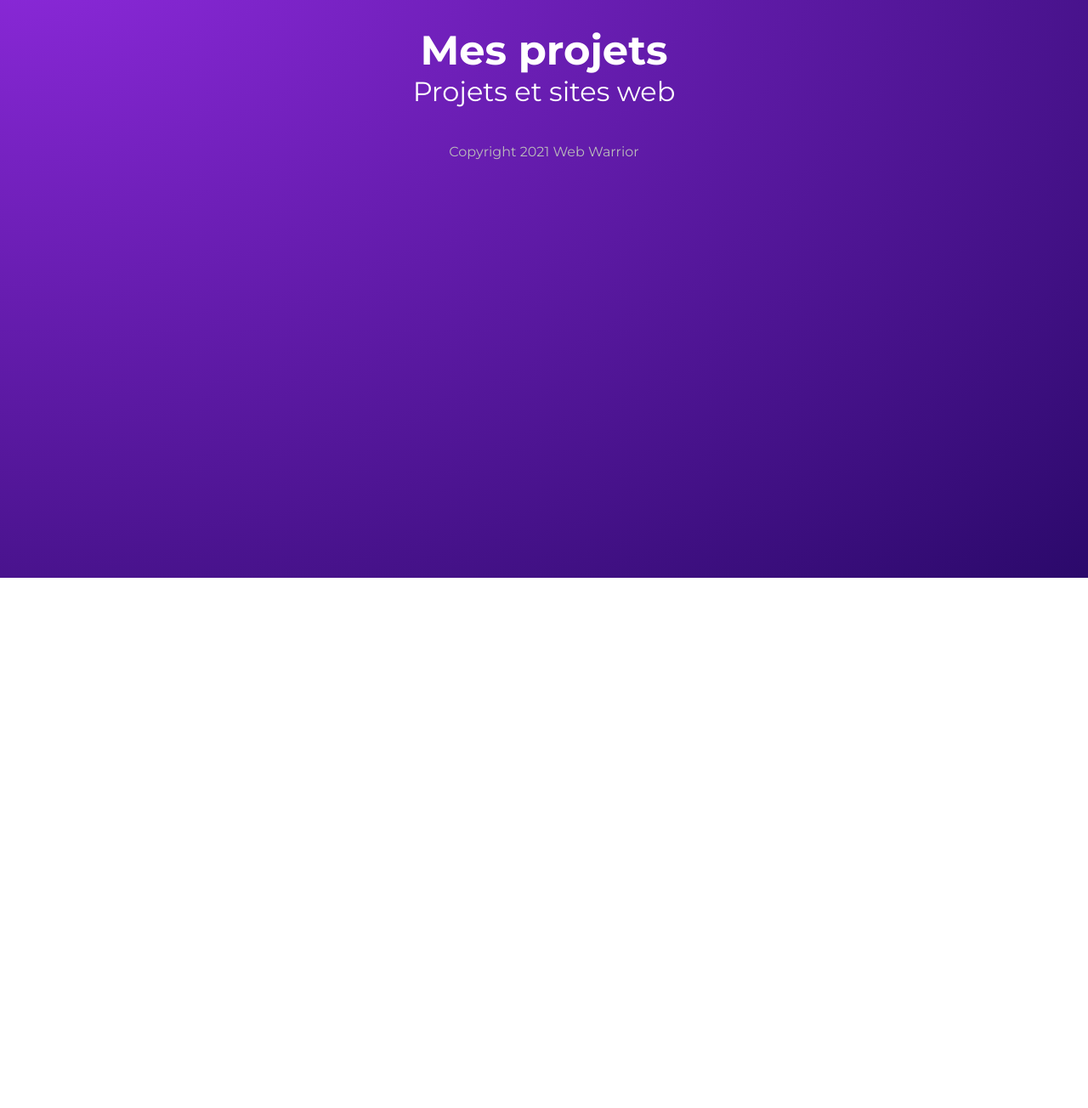
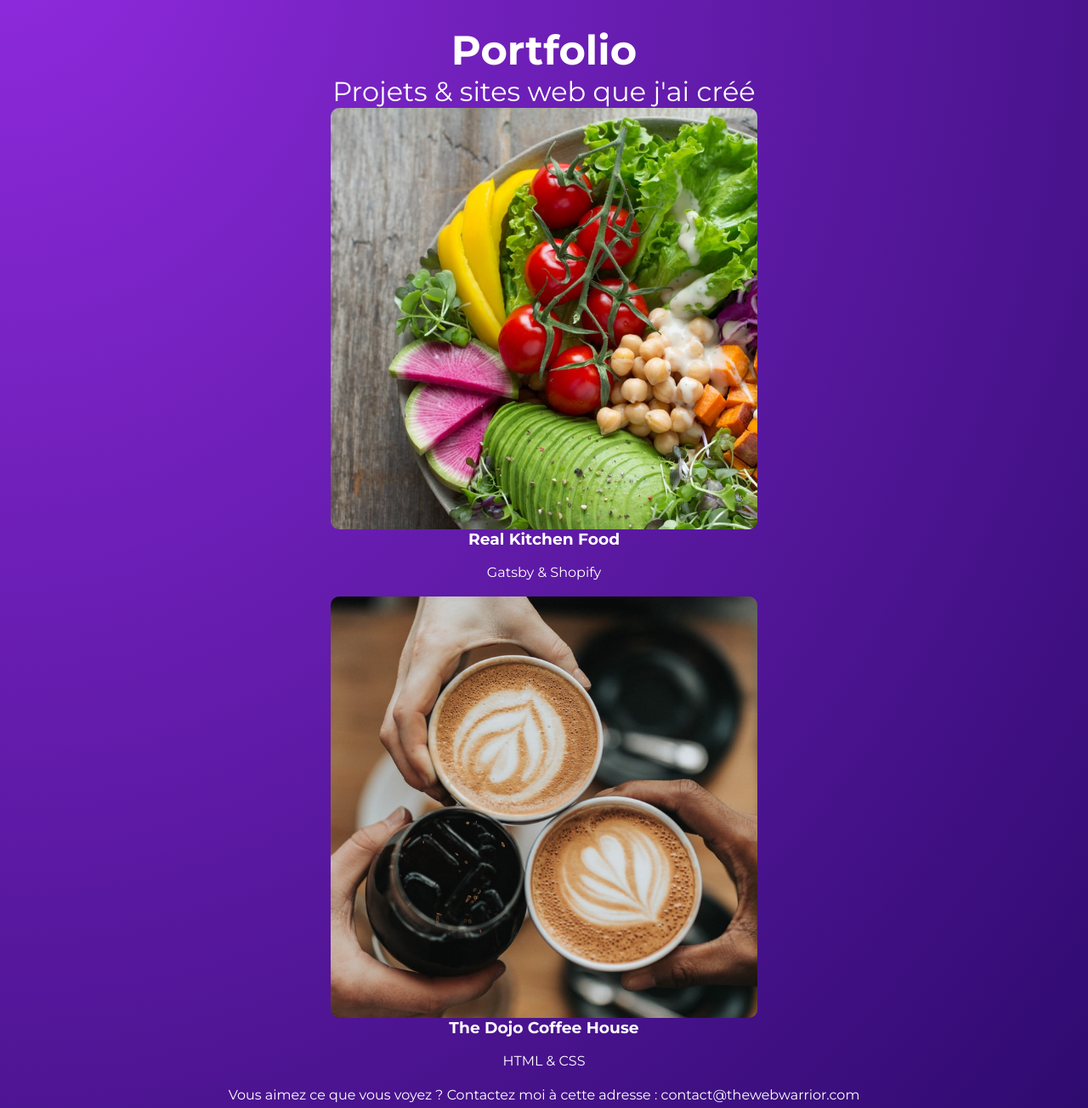
Before and after one commit to StephaneBullier/gatsby-website, a Gatsby site: page /projets in a window 1280 px wide. Shown: the part 120-1424 px from the top of the page at 85% size. Before the commit the page ends 800 px from the top, so only its background shows below. Built offline with nearby package versions, Linux system fonts and the light colour scheme; Gatsby itself is replaced by a stand-in of ours.

Commit message:
Add query to projets page and dynamic data

```diff
--- a/src/pages/projets/index.js
+++ b/src/pages/projets/index.js
@@ -1,14 +1,58 @@
 import React from 'react'
-import Layout from '../../components/Layout';
-import * as styles from '../../styles/projets.module.css'
+import Layout from '../../components/Layout'
+import { Link, graphql } from 'gatsby'
+import * as projectsStyles from '../../styles/projets.module.css'
+import { GatsbyImage, getImage } from 'gatsby-plugin-image'
 
-export default function Projets() {
-    return (
-      <Layout>
-        <div className={styles.portfolio}>
-          <h2>Mes projets</h2>
-          <h3>Projets et sites web</h3>
+const Projects = ({ data }) => {
+  const projects = data.projects.nodes
+  const email = data.contact.siteMetadata.email
+
+  return (
+    <Layout>
+      <div className={projectsStyles.portfolio}>
+        <h2>Portfolio</h2>
+        <h3>Projets & sites web que j'ai créé</h3>
+        <div className={projectsStyles.projects}>
+          {projects.map(project => (
+            <Link to={"/projets/" + project.frontmatter.slug} key={project.id}>
+              <div>
+                <GatsbyImage alt={project.frontmatter.title} image={getImage(project.frontmatter.thumb.childImageSharp.gatsbyImageData)} />
+                <h3>{ project.frontmatter.title }</h3>
+                <p>{ project.frontmatter.stack }</p>
+              </div>
+            </Link>
+          ))}
         </div>
-      </Layout>
-    )
+        <p>Vous aimez ce que vous voyez ? Contactez moi à cette adresse : {email}</p>
+      </div>
+    </Layout>
+  );
 }
+
+export default Projects
+
+export const query = graphql`
+  query ProjectsPage {
+    projects: allMarkdownRemark(sort: {fields: frontmatter___date, order: DESC}) {
+      nodes {
+        id
+        frontmatter {
+          title
+          stack
+          slug
+          thumb {
+            childImageSharp {
+              gatsbyImageData
+            }
+          }
+        }
+      }
+    }
+    contact: site {
+      siteMetadata {
+        email
+      }
+    }
+  }
+`
```
